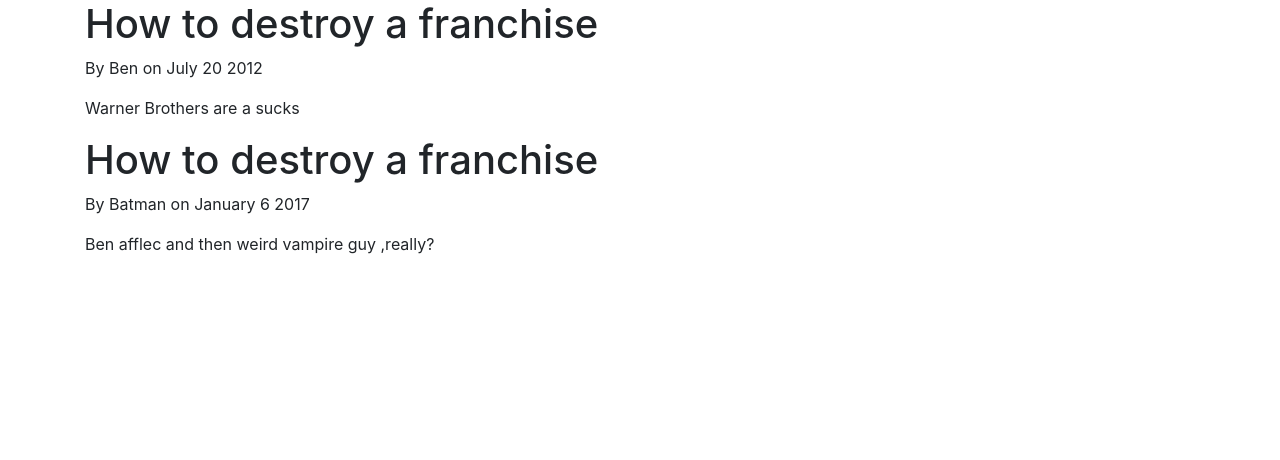
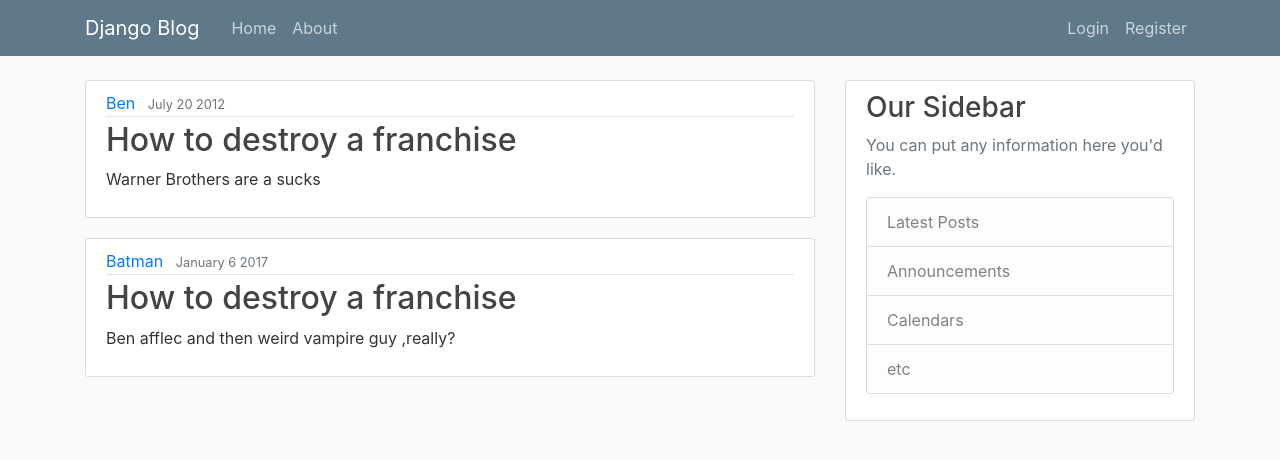
Before and after one commit to Stenardt-9002/Djangotut2.0.7, a Django app: page / in a window 1280 px wide. Shown: the top 460 px of the page. Run offline with Django 3.2, Linux system fonts and the light colour scheme; some libraries are stand-ins or nearby versions.

Commit message:
Static files added(loaded as well),routing dyanamic routing added No error

```diff
--- /dev/null
+++ b/files3/django_blog_postexpforml/blogpost/static/blogpost/main1.css
@@ -0,0 +1,84 @@
+body {
+  background: #fafafa;
+  color: #333333;
+  margin-top: 5rem;
+}
+
+h1, h2, h3, h4, h5, h6 {
+  color: #444444;
+}
+
+ul {
+  margin: 0;
+}
+
+.bg-steel {
+  background-color: #5f788a;
+}
+
+.site-header .navbar-nav .nav-link {
+  color: #cbd5db;
+}
+
+.site-header .navbar-nav .nav-link:hover {
+  color: #ffffff;
+}
+
+.site-header .navbar-nav .nav-link.active {
+  font-weight: 500;
+}
+
+.content-section {
+  background: #ffffff;
+  padding: 10px 20px;
+  border: 1px solid #dddddd;
+  border-radius: 3px;
+  margin-bottom: 20px;
+}
+
+.article-title {
+  color: #444444;
+}
+
+a.article-title:hover {
+  color: #428bca;
+  text-decoration: none;
+}
+
+.article-content {
+  white-space: pre-line;
+}
+
+.article-img {
+  height: 65px;
+  width: 65px;
+  margin-right: 16px;
+}
+
+.article-metadata {
+  padding-bottom: 1px;
+  margin-bottom: 4px;
+  border-bottom: 1px solid #e3e3e3
+}
+
+.article-metadata a:hover {
+  color: #333;
+  text-decoration: none;
+}
+
+.article-svg {
+  width: 25px;
+  height: 25px;
+  vertical-align: middle;
+}
+
+.account-img {
+  height: 125px;
+  width: 125px;
+  margin-right: 20px;
+  margin-bottom: 16px;
+}
+
+.account-heading {
+  font-size: 2.5rem;
+}
--- a/files3/django_blog_postexpforml/blogpost/templates/blogpost/base1.html
+++ b/files3/django_blog_postexpforml/blogpost/templates/blogpost/base1.html
@@ -1,4 +1,4 @@
-
+{%load static%}
 <!DOCTYPE html>
 <html lang="en" dir="ltr">
   <head>
@@ -8,6 +8,9 @@
     <!-- Bootstrap CSS -->
     <link rel="stylesheet" href="https://stackpath.bootstrapcdn.com/bootstrap/4.4.1/css/bootstrap.min.css" integrity="sha384-Vkoo8x4CGsO3+Hhxv8T/Q5PaXtkKtu6ug5TOeNV6gBiFeWPGFN9MuhOf23Q9Ifjh" crossorigin="anonymous">
 
+    <!-- link main css -->
+    <link rel="stylesheet" href="{%static 'blogpost/main1.css' %}">
+
     {%if title%}
     <title>Django Blog- {{ title}}</title>
     {%else%}
@@ -16,10 +19,60 @@
   </head>
   <body>
     <!-- <h1>Blog About!</h1> -->
+    <header class="site-header">
+  <nav class="navbar navbar-expand-md navbar-dark bg-steel fixed-top">
     <div class="container">
-      {%block content%} {%endblock%}
+      <!-- <a class="navbar-brand mr-4" href="/">Django Blog</a> -->
+      <a class="navbar-brand mr-4" href="{%url 'blogpost-home' %}">Django Blog</a>
 
+      <button class="navbar-toggler" type="button" data-toggle="collapse" data-target="#navbarToggle" aria-controls="navbarToggle" aria-expanded="false" aria-label="Toggle navigation">
+      <span class="navbar-toggler-icon"></span>
+      </button>
+      <div class="collapse navbar-collapse" id="navbarToggle">
+        <div class="navbar-nav mr-auto">
+          <!-- <a class="nav-item nav-link" href="/">Home</a> -->
+          <a class="nav-item nav-link" href="{%url 'blogpost-home' %}">Home</a>
+
+          <!-- <a class="nav-item nav-link" href="/about">About</a> -->
+          <a class="nav-item nav-link" href="{%url 'blogpost-about' %}">About</a>
+
+        </div>
+        <!-- Navbar Right Side -->
+        <div class="navbar-nav">
+          <a class="nav-item nav-link" href="#">Login</a>
+          <a class="nav-item nav-link" href="#">Register</a>
+        </div>
+      </div>
     </div>
+  </nav>
+</header>
+
+
+
+<main role="main" class="container">
+<div class="row">
+ <div class="col-md-8">
+   {% block content %}{% endblock %}
+ </div>
+ <div class="col-md-4">
+   <div class="content-section">
+     <h3>Our Sidebar</h3>
+     <p class='text-muted'>You can put any information here you'd like.
+       <ul class="list-group">
+         <li class="list-group-item list-group-item-light">Latest Posts</li>
+         <li class="list-group-item list-group-item-light">Announcements</li>
+         <li class="list-group-item list-group-item-light">Calendars</li>
+         <li class="list-group-item list-group-item-light">etc</li>
+       </ul>
+     </p>
+   </div>
+ </div>
+</div>
+</main>
+
+    <!-- <div class="container"> -->
+
+    <!-- </div> -->
     <!-- overide -->
 
     <script src="https://code.jquery.com/jquery-3.4.1.slim.min.js" integrity="sha384-J6qa4849blE2+poT4WnyKhv5vZF5SrPo0iEjwBvKU7imGFAV0wwj1yYfoRSJoZ+n" crossorigin="anonymous"></script>
--- a/files3/django_blog_postexpforml/blogpost/templates/blogpost/home1.html
+++ b/files3/django_blog_postexpforml/blogpost/templates/blogpost/home1.html
@@ -30,10 +30,24 @@
 
 <!-- template engine -->
 {%block content %}
+
 {%for pst in posts %}
-<h1>{{pst.title}}</h1>
-<p>By {{pst.author}} on {{pst.data_posted}}</p>
-<p>{{pst.content}}</p>
+
+<article class="media content-section">
+<div class="media-body">
+  <div class="article-metadata">
+    <a class="mr-2" href="#">{{ pst.author }}</a>
+    <small class="text-muted">{{ pst.data_posted }}</small>
+  </div>
+  <h2><a class="article-title" href="#">{{ pst.title }}</a></h2>
+  <p class="article-content">{{ pst.content }}</p>
+</div>
+</article>
+
+<!-- <h1>{{pst.title}}</h1> -->
+
+<!-- <p>By {{pst.author}} on {{pst.data_posted}}</p> -->
+<!-- <p>{{pst.content}}</p> -->
 {% endfor %}
 {%endblock content %}
 <!-- which block closed -->
--- a/files3/django_blog_postexpforml/blogpost/urls.py
+++ b/files3/django_blog_postexpforml/blogpost/urls.py
@@ -3,6 +3,6 @@
 from django.urls import path
 from . import views
 urlpatterns = [
-    path('', views.home,name='blog-name'), #name should be generic //geting empty string
-    path('about/',views.about,name = 'blog-about')
+    path('', views.home,name='blogpost-home'), #name should be generic //geting empty string
+    path('about/',views.about,name = 'blogpost-about')
 ]
```
